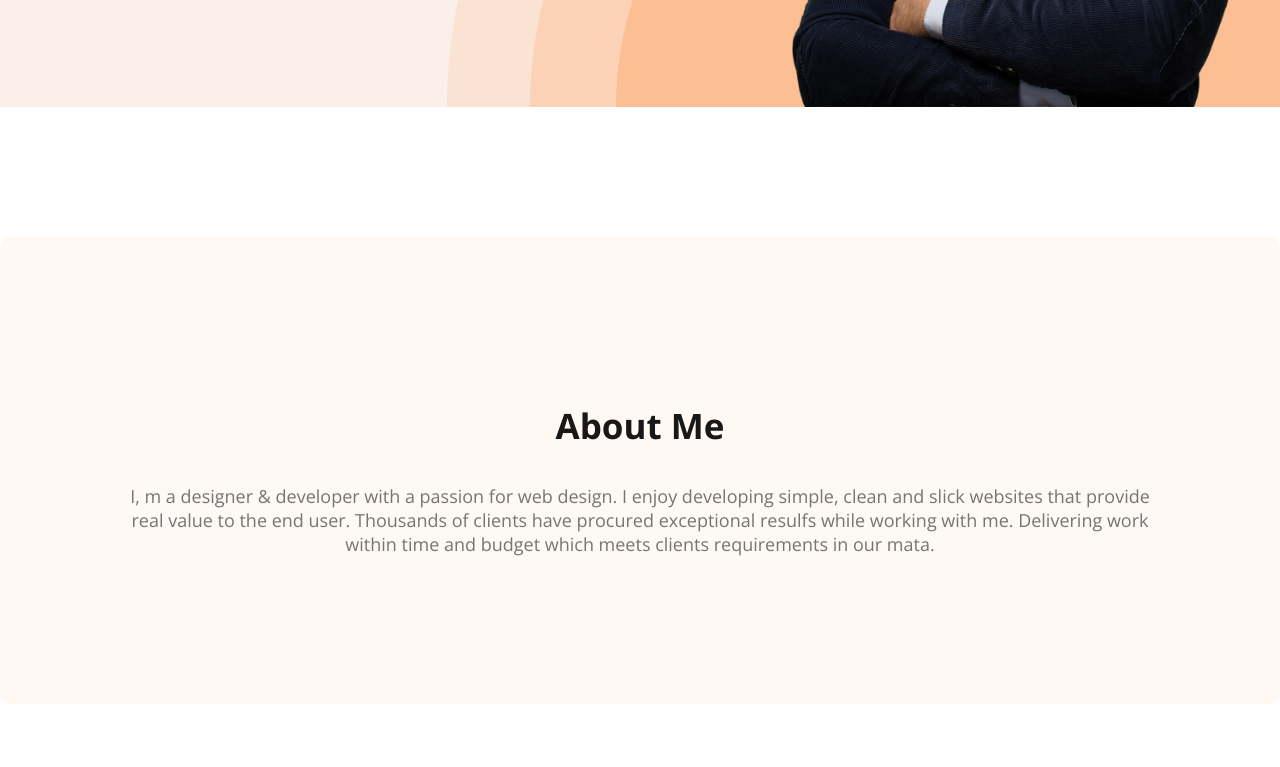
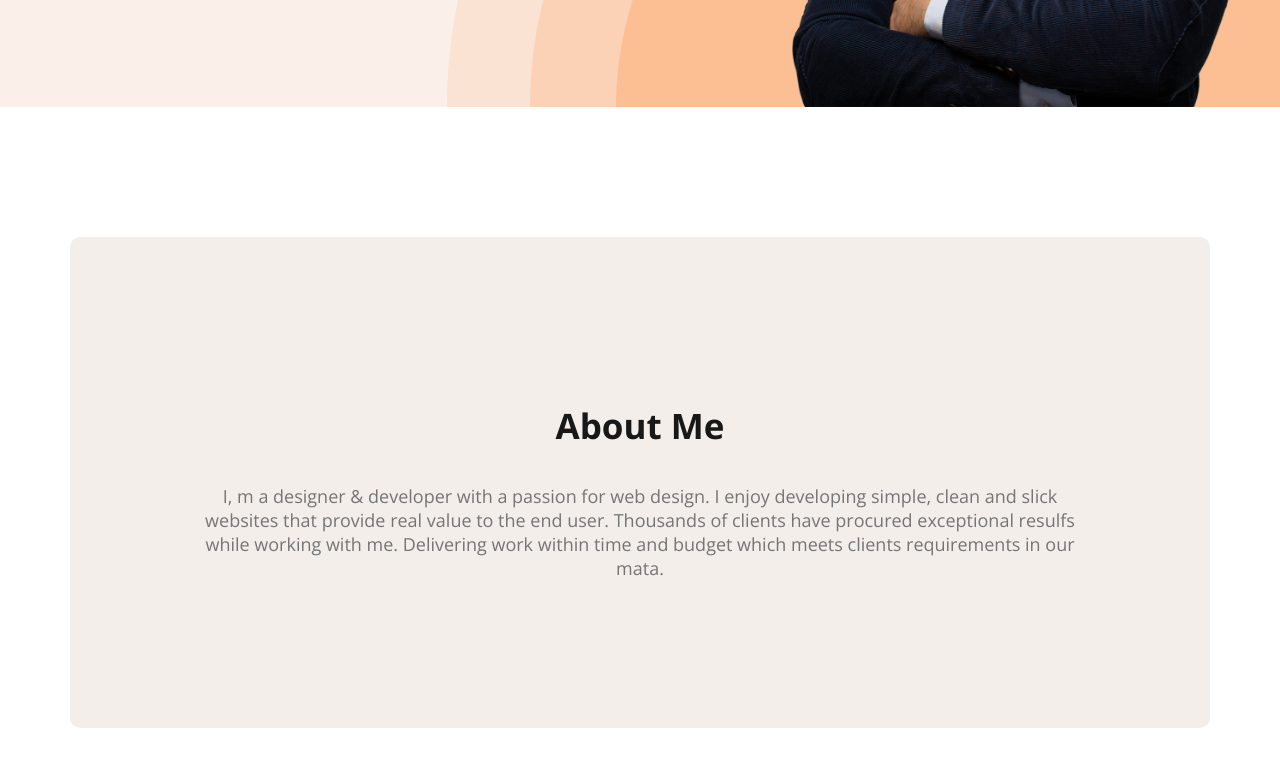
Before and after one commit to nasrinlima/modeul-5, a plain HTML site: page index.html in a window 1280 px wide. Shown: the part 653-1420 px from the top of the page. Drawn offline with nearby package versions, Linux system fonts and the light colour scheme.

Commit message:
about section

```diff
--- a/style.css
+++ b/style.css
@@ -91,13 +91,17 @@ nav a{
 }
 
 /*main section*/
+main{
+    max-width: 1140px;
+    margin: 0 auto;
+}
 
 
 /*about section*/
 .about{
     padding: 130px;
     border-radius: 10px;
-    background: #FFF8F3;
+    background: #f3eeea;
     margin: 130px 0;
 
 }
```
